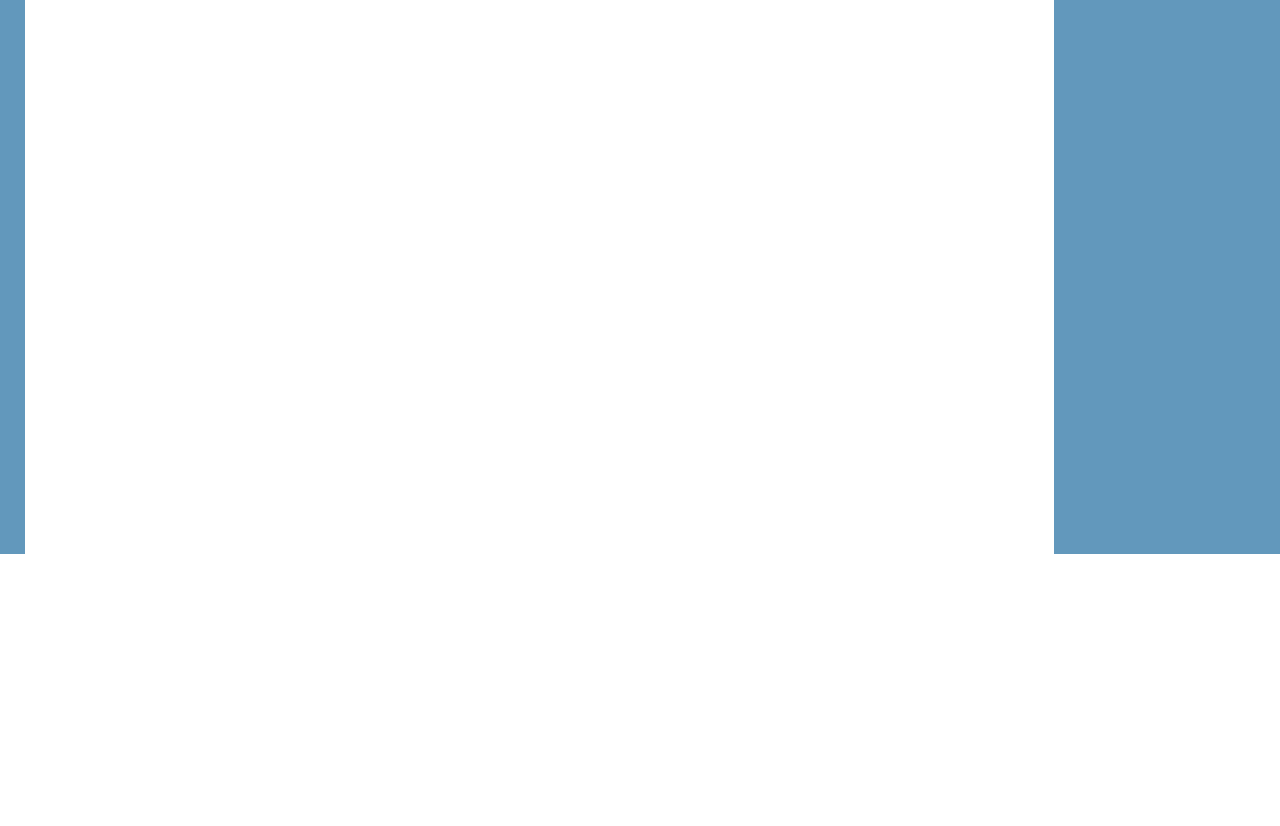
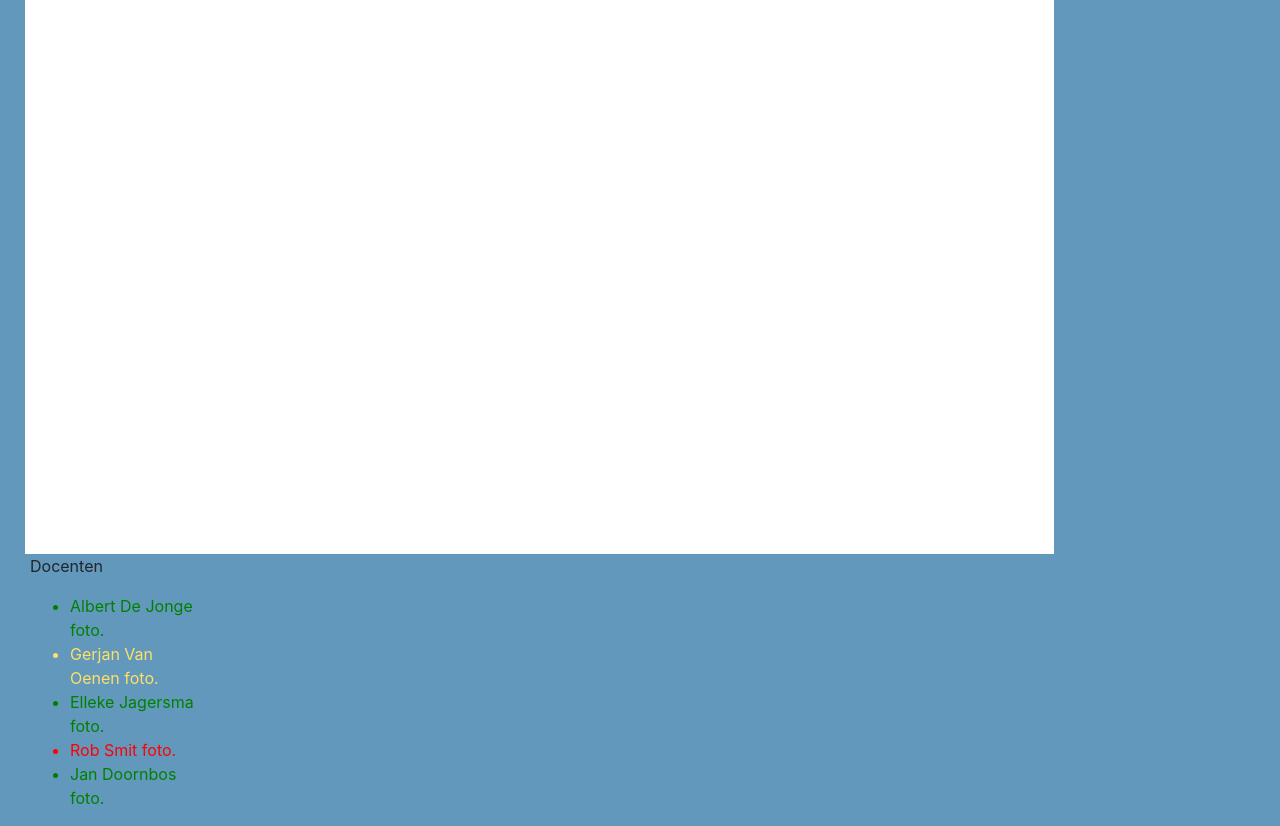
Before and after one commit to MarkBenjamins/Project-Inovate-P4, a PHP site: page /Include/header.php in a window 1280 px wide. Shown: the part 351-1177 px from the top of the page. Before the commit the page ends 905 px from the top, so only its background shows below. Run offline with PHP 8.4, Linux system fonts and the light colour scheme; data that the repository does not hold is empty.

Commit message:
functie aan de header toegevoegd

```diff
--- a/Innovate/Css/style.css
+++ b/Innovate/Css/style.css
@@ -87,9 +87,9 @@ body
 
 .docent
 {
-    float:left;
+    /*float:left;
     width: 80%;
-    margin-left: 10%;
+    *margin-left: 10%;*/
     font-size: 20pt;
 }
 
--- a/Innovate/Display/js/getDetails.js
+++ b/Innovate/Display/js/getDetails.js
@@ -37,7 +37,7 @@ function getDetails()
 {
     for (let index = 0; index < JSON.length; index++)
     {
-        MakeDetails()
+        makeDetails()
     }
 }
 //een functie om aan de hand van de status de kleur te returnen
@@ -48,21 +48,21 @@ function getColour()
     switch(JSON[count].status)
     {
         case 0:
-            colour = "green"    //aanwezig en beschikbaar
+            colour = "green"    //groen, aanwezig en beschikbaar
             break;
         case 1:
-            colour = "red"      //afwezig
+            colour = "red"      //rood, afwezig
             break;
         case 2:
             colour = "#ffe066"  //geel, aanwezig maar niet beschikbaar
             break;
         default:
-            colour = "grey"     //default als het onbekend is
+            colour = "grey"     //grijs, default als het onbekend is
     }
     return colour;
 }
 //functie om de naam en foto path op te halen
-function MakeDetails()
+function makeDetails()
 {
     let colour = getColour();
     // voeg de voor en achternaam samen
--- a/Innovate/Display/js/mainFunctions.js
+++ b/Innovate/Display/js/main.js
@@ -1,5 +1,5 @@
 //hier worden alle functies aangeroepen
-//zet hier je import neer in het volgende formaat
+//zet hier je import neer in het volgende formaat:
 //import { functieNaam } from 'fileLocatie';
 import { getTime } from './getTime.js';
 import { getCurrentDate } from './getDate.js';
@@ -8,3 +8,5 @@ import { getDetails } from './getDetails.js';
 getDetails();
 getTime();
 getCurrentDate();
+//aan het eind van de file met de functie zet je een export in dit formaat:
+//export { functienaam };
--- a/Innovate/Include/header.php
+++ b/Innovate/Include/header.php
@@ -9,7 +9,7 @@
         <link rel="stylesheet" href="../Css/style.css" type="text/css">
         <link rel="icon" type="image/x-icon" href="../img/logo.ico" />
         <meta charset="UTF-8">
-        <meta http-equiv="refresh" content="30">
+        <!-- <meta http-equiv="refresh" content="30"> -->
         <meta name="description" content="Project innovate INF1C">
         <meta name="author" content=
             "Tessa Ramaker,
@@ -50,14 +50,16 @@
             <div class="col-10 newsfeed">
                 <h1>BUIENRADAR</h1>
             </div>
-            <div class="col-1 aanwezigheid">
+            <div class="col-2 aanwezigheid">
                 <p>Docenten</p>
+                <ul id="list">
+                <!--hier wordt met Js de list elementen aan toegevoegd-->
+                </ul>
             </div>
-            <div class="col-1"></div>
         </div>
     </body>
 </html>
 
-        <script src="../Display/js/getDateAndTime.js"></script>
+        <script type="module" src="../Display/js/main.js"></script>
         <!-- <script src="../Display/js/getTime.js"></script> -->
         <!-- <script src="../Display/js/getDate.js"></script> -->
```
